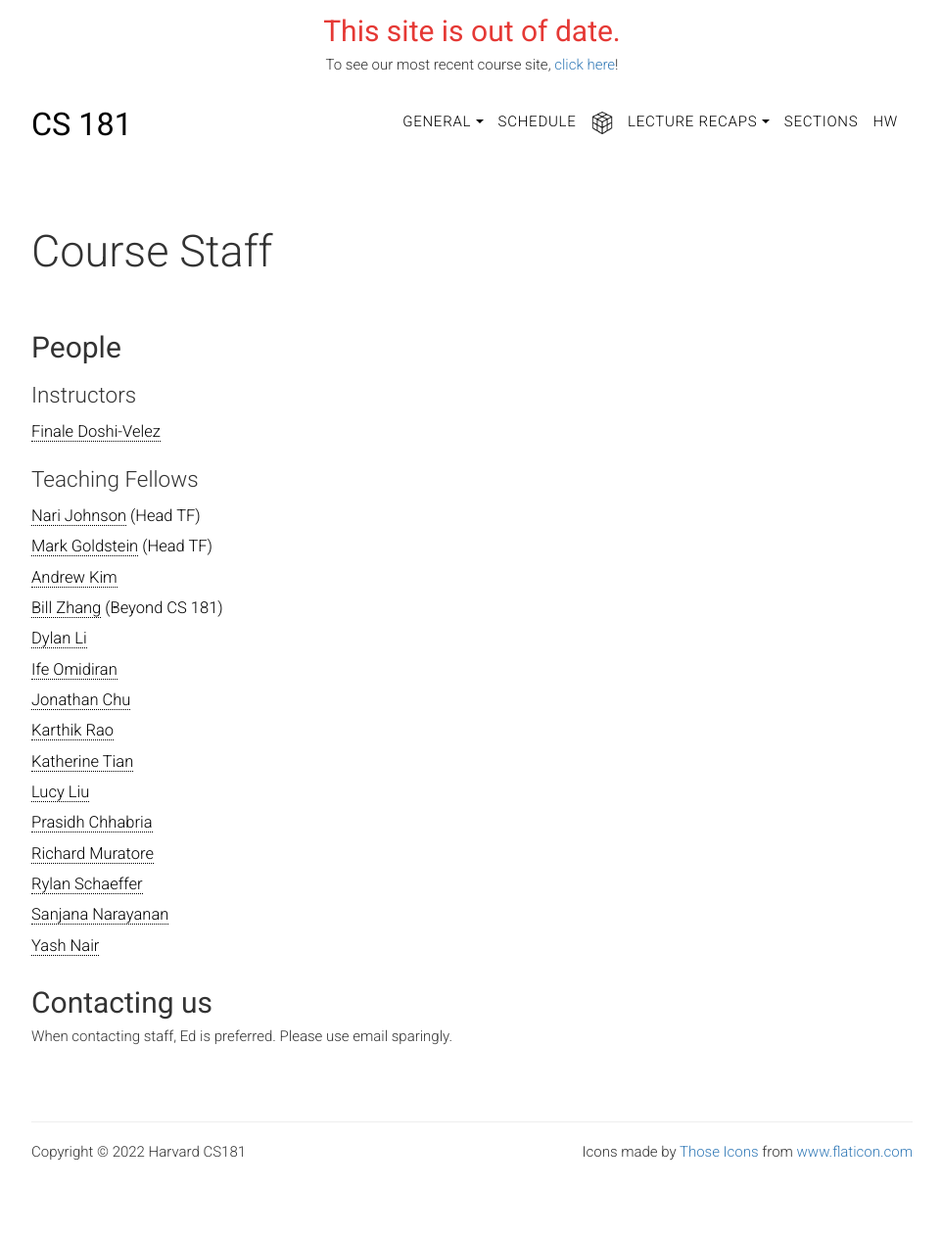
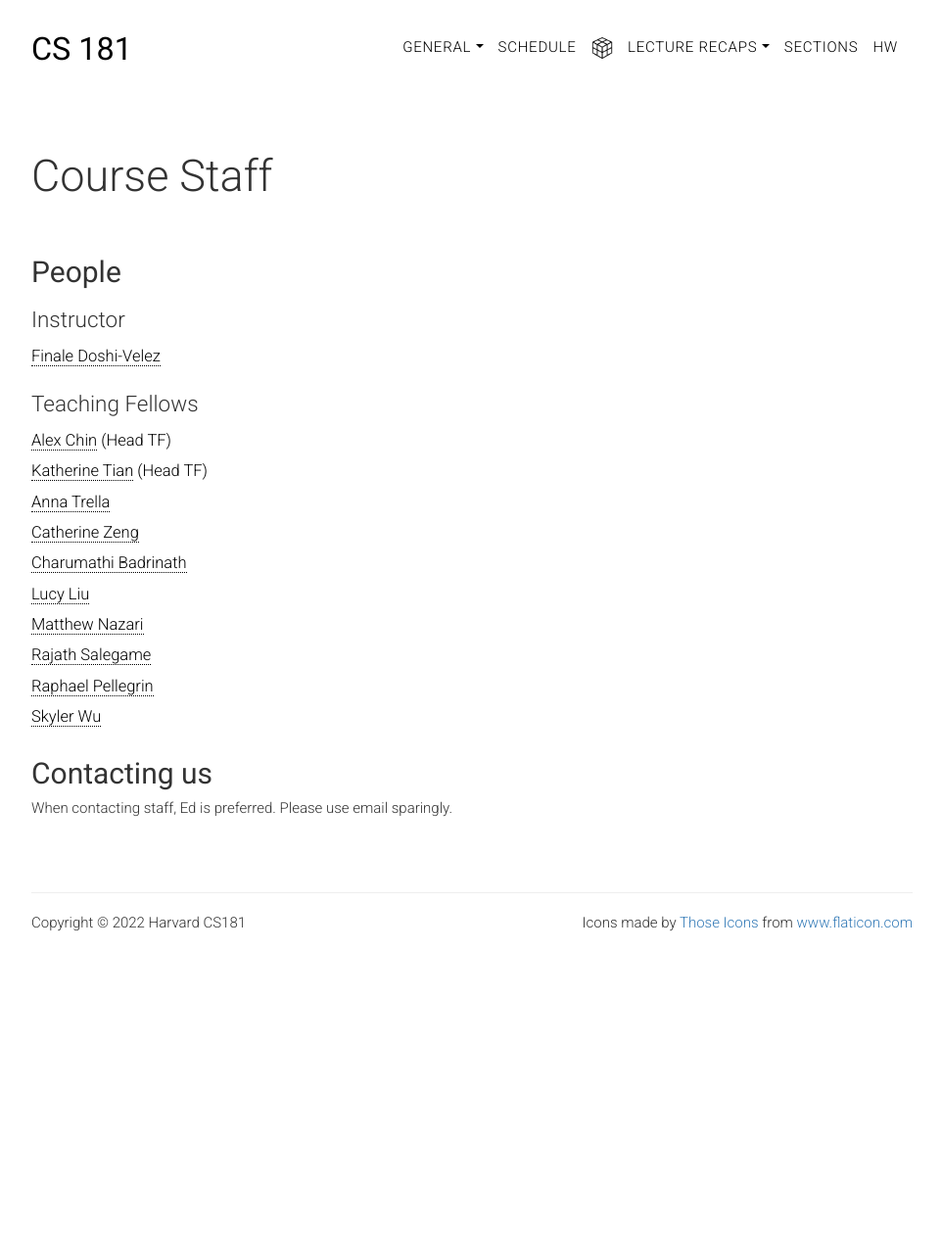
Before and after one commit to harvard-ml-courses/cs181-web-template, a Jekyll site: the page built from staff.html, in a window 1280 px wide. Shown: the whole page at 98% size, without its empty margins (158-1120 px from the left). Built offline with Jekyll 4.4.1, drawn with Linux system fonts in a browser that asks for light colours; after the commit the page ends 1029 px from its top, so only the background shows below that.

Commit message:
update old info

```diff
--- a/_data/all.yaml
+++ b/_data/all.yaml
@@ -1,19 +1,14 @@
 tas:
-  - name: <a href="mailto:njohnson@college.harvard.edu">Nari Johnson</a> (Head TF)
-  - name: <a href="mailto:goldstein@nyu.edu">Mark Goldstein</a> (Head TF)
-  - name: <a href="mailto:andrewkim@hds.harvard.edu">Andrew Kim</a>
-  - name: <a href="mailto:billzhang@college.harvard.edu">Bill Zhang</a> (Beyond CS 181)
-  - name: <a href="mailto:li_dylan@college.harvard.edu">Dylan Li</a>
-  - name: <a href="mailto:omidiran@college.harvard.edu">Ife Omidiran</a>
-  - name: <a href="mailto:jonathanchu@college.harvard.edu">Jonathan Chu</a>
-  - name: <a href="mailto:karthik_rao@college.harvard.edu">Karthik Rao</a>
-  - name: <a href="mailto:ktian@college.harvard.edu">Katherine Tian</a>
+  - name: <a href="mailto:alexanderchin@college.harvard.edu">Alex Chin</a> (Head TF)
+  - name: <a href="mailto:ktian@college.harvard.edu">Katherine Tian</a> (Head TF)
+  - name: <a href="mailto:annatrella@g.harvard.edu">Anna Trella</a>
+  - name: <a href="mailto:catherinezeng@college.harvard.edu">Catherine Zeng</a>
+  - name: <a href="mailto:charumathibadrinath@college.harvard.edu">Charumathi Badrinath</a>
   - name: <a href="mailto:lliu@college.harvard.edu">Lucy Liu</a>
-  - name: <a href="mailto:chhabria@college.harvard.edu">Prasidh Chhabria</a>
-  - name: <a href="mailto:richardmuratore@college.harvard.edu">Richard Muratore</a>
-  - name: <a href="mailto:rylanschaeffer@g.harvard.edu">Rylan Schaeffer</a>
-  - name: <a href="mailto:sanjana_narayanan@college.harvard.edu">Sanjana Narayanan</a>
-  - name: <a href="mailto:yashnair@college.harvard.edu">Yash Nair</a>
+  - name: <a href="mailto:matthewnazari@college.harvard.edu">Matthew Nazari</a>
+  - name: <a href="mailto:rajathsalegame@college.harvard.edu">Rajath Salegame</a>
+  - name: <a href="mailto:raphaelpellegrin@g.harvard.edu">Raphael Pellegrin</a>
+  - name: <a href="mailto:skylerwu@college.harvard.edu">Skyler Wu</a>
 
 
 ohs:
--- a/_includes/head.html
+++ b/_includes/head.html
@@ -5,11 +5,6 @@
 	<meta name="description" content="">
 	<title>{% if page.title %} {{ page.title }} | {% endif %}{{site.title}}</title>
 
-	<section class="main-container text">
-		<h2 class="title announcement">This site is out of date.</h2>
-		  To see our most recent course site, <a href="https://harvard-ml-courses.github.io/cs181-web/">click here</a>!
-	  </section>
-
 	<!-- CSS files -->
 	<link href="https://fonts.googleapis.com/css?family=Roboto:300,400,500,700&display=swap" rel="stylesheet">
 	<link rel="stylesheet" href="https://maxcdn.bootstrapcdn.com/bootstrap/3.3.6/css/bootstrap.min.css"
--- a/staff.html
+++ b/staff.html
@@ -8,7 +8,7 @@ weight: 0
 <section class="main-container text">
     <div class="main">
         <h2 class="title">People</h2>
-        <h3>Instructors</h3>
+        <h3>Instructor</h3>
         <ul class="lists">
             <li><a href="mailto:finale@seas.harvard.edu">Finale Doshi-Velez</a></li>
         </ul>
```
Also changed, not shown: index.html (+19 -9 lines).
